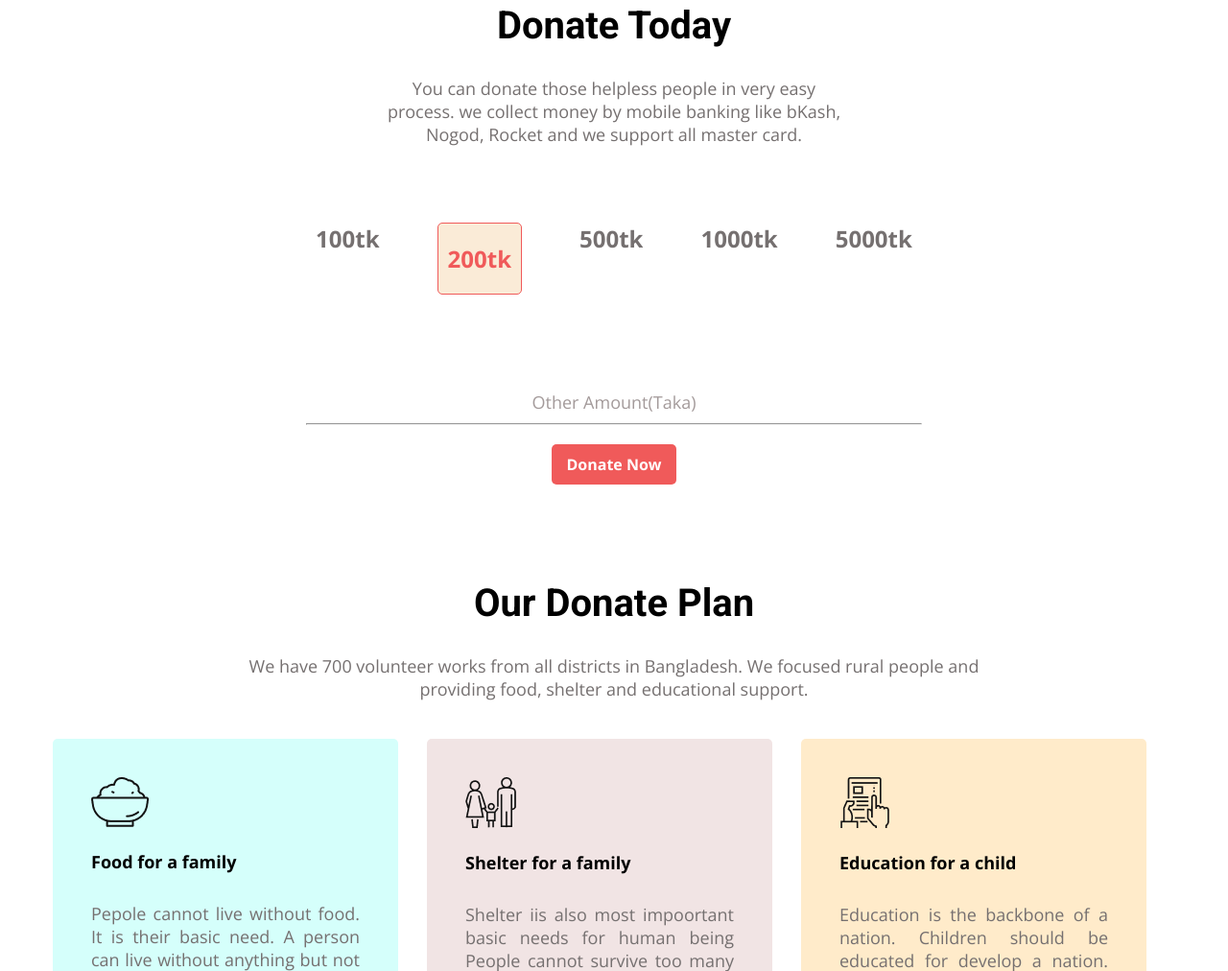
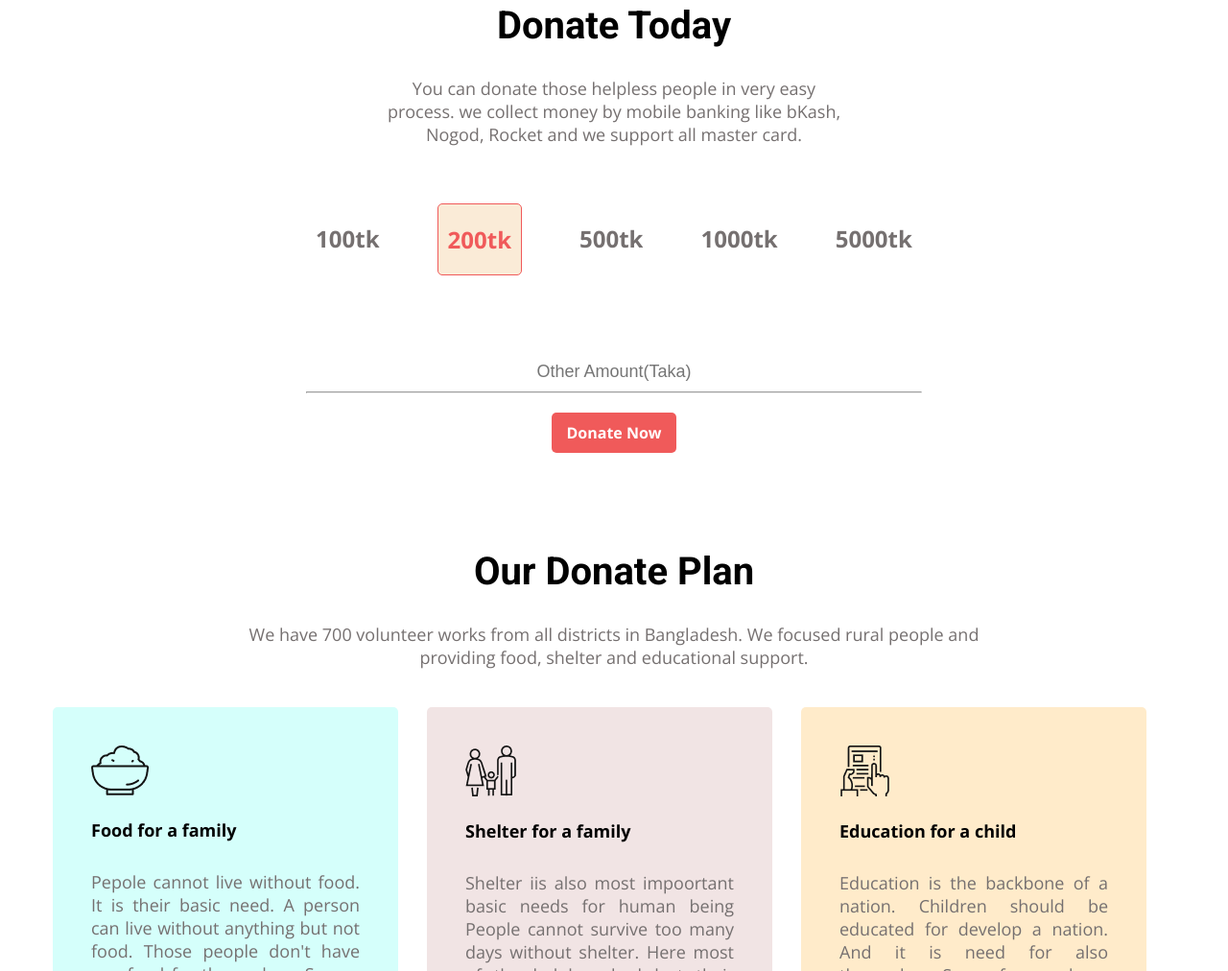
Before and after one commit to shuvo1996/programmingHero_1st_project, a plain HTML site: page index.html in a window 1280 px wide. Shown: the part 785-1797 px from the top of the page at 96% size. Drawn offline with nearby package versions, Linux system fonts and the light colour scheme.

Commit message:
modify input box

```diff
--- a/css/style.css
+++ b/css/style.css
@@ -104,15 +104,16 @@ a {
     border: 1px solid #f05a5a;
     border-radius: 5px;
     color: #f05a5a;
+    margin-top: -10px;
 }
 
-.ammount_part h2 {
-    font-family: 'Open Sans', sans-serif;
+#ammount .ammount_part input[type=text] {
+    border: none;
     font-weight: 400;
     font-size: 18px;
     color: #a39a9a;
-    padding-top: 20px;
-    padding-bottom: 10px;
+    text-align: center;
+    background-color: white;
 }
 
 hr {
--- a/index.html
+++ b/index.html
@@ -41,7 +41,7 @@
                 <li>1000tk</li>
                 <li>5000tk</li>
             </ul>
-            <h2>Other Amount(Taka)</h2>
+            <input type="text" id="ammount" placeholder="Other Amount(Taka)">
             <hr>
             <a href="#" target="_blank">Donate Now</a>
         </div>
```
